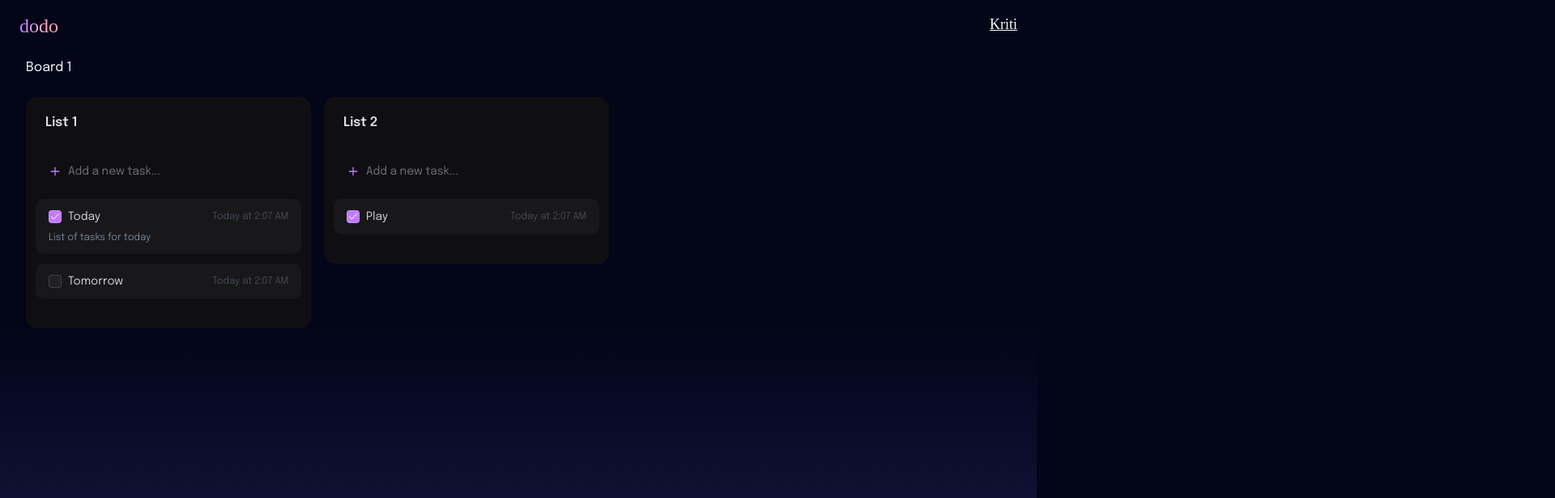
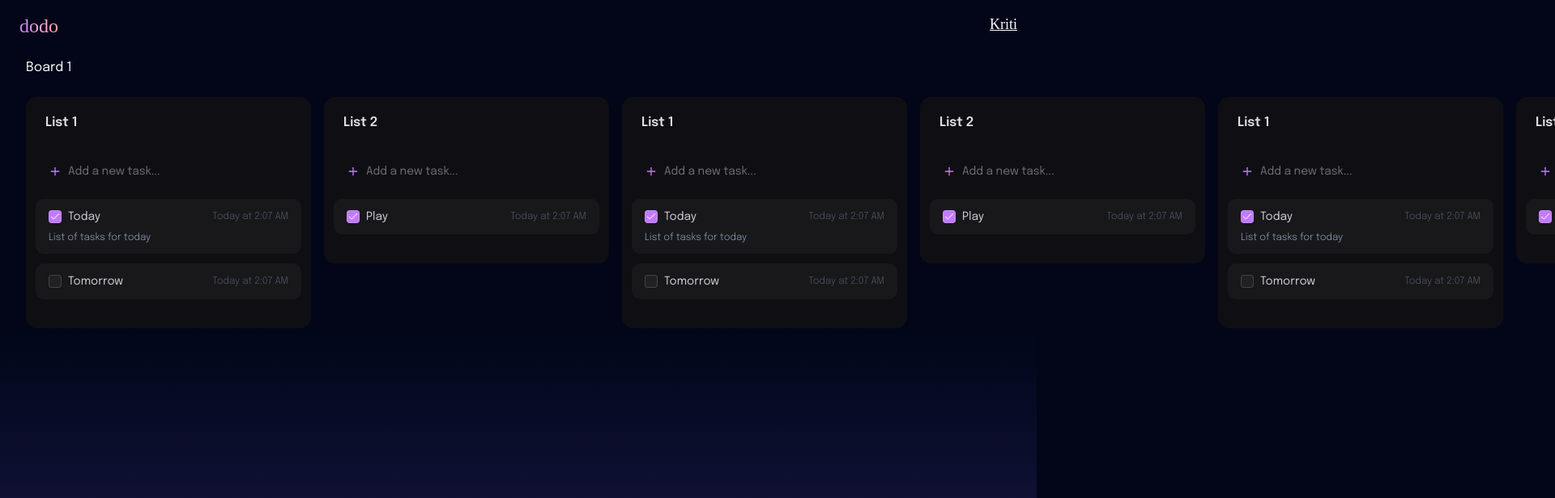
Before and after one commit to KritiTaparia/dodo, a React (Vite) app: page / in a window 1280 px wide. Shown: the top 616 px of the page at 81% size, 1920 px wide, since content can reach past the window. Built offline with nearby package versions, Linux system fonts and the light colour scheme; a web font is replaced by a local one.

Commit message:
Add horizontal scrolling snap #2

```diff
--- a/src/components/board.tsx
+++ b/src/components/board.tsx
@@ -11,7 +11,19 @@ export default function Board({ title }: IBoardParams) {
   return (
     <div className="py-4 pt-[4.5rem] px-8 w-fit min-w-full">
       <h1 className="mb-6">{board.title}</h1>
-      <div className="snap-x snap-center md:snap-none lg:snap-none flex justify-start align-top gap-4">
+      <div className="snap-x snap-mandatory md:snap-none lg:snap-none flex justify-start align-top gap-4">
+        {board.lists.map((list) => (
+          <List key={list.title} list={list} />
+        ))}
+        {board.lists.map((list) => (
+          <List key={list.title} list={list} />
+        ))}
+        {board.lists.map((list) => (
+          <List key={list.title} list={list} />
+        ))}
+        {board.lists.map((list) => (
+          <List key={list.title} list={list} />
+        ))}
         {board.lists.map((list) => (
           <List key={list.title} list={list} />
         ))}
```
